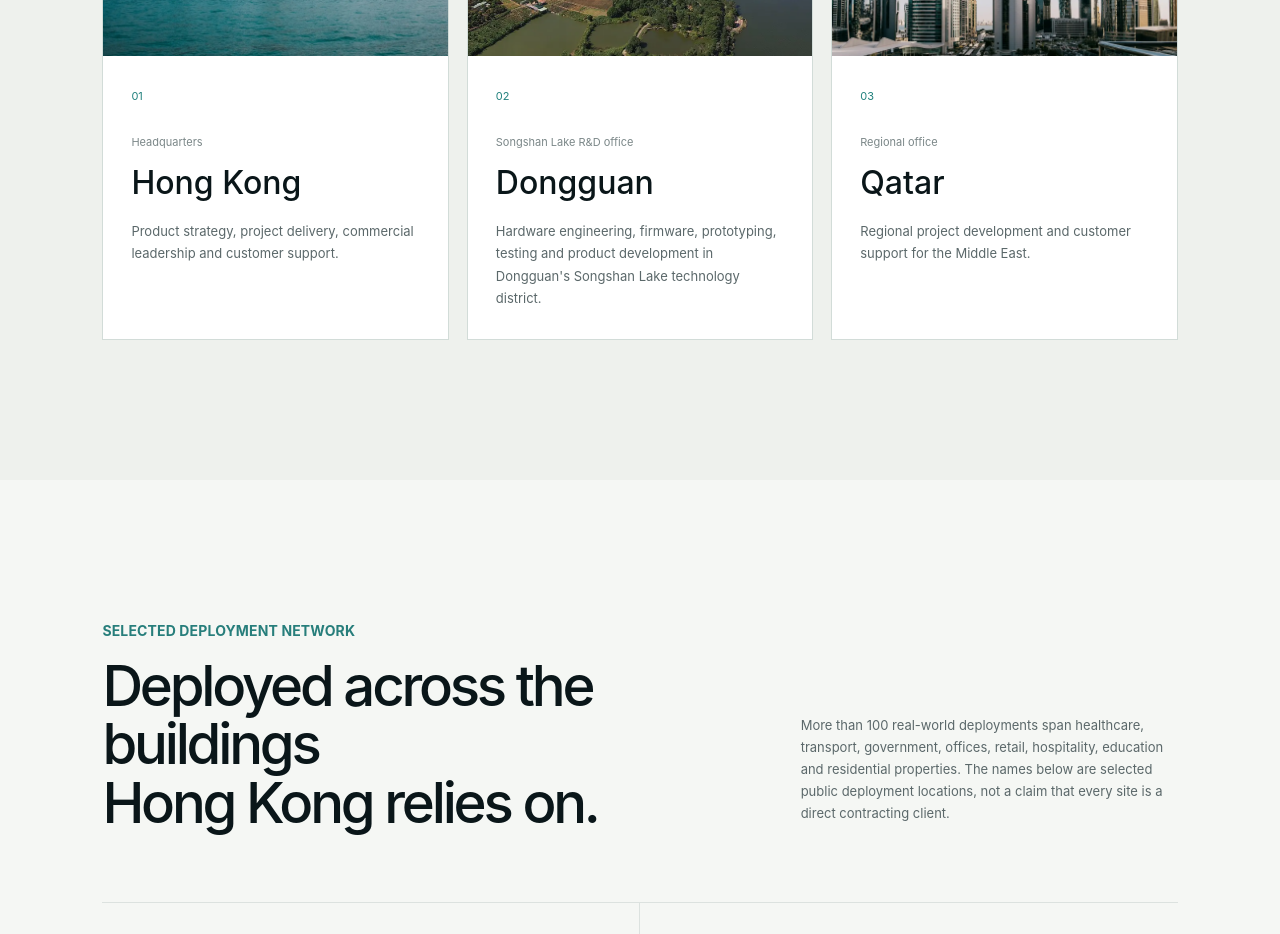
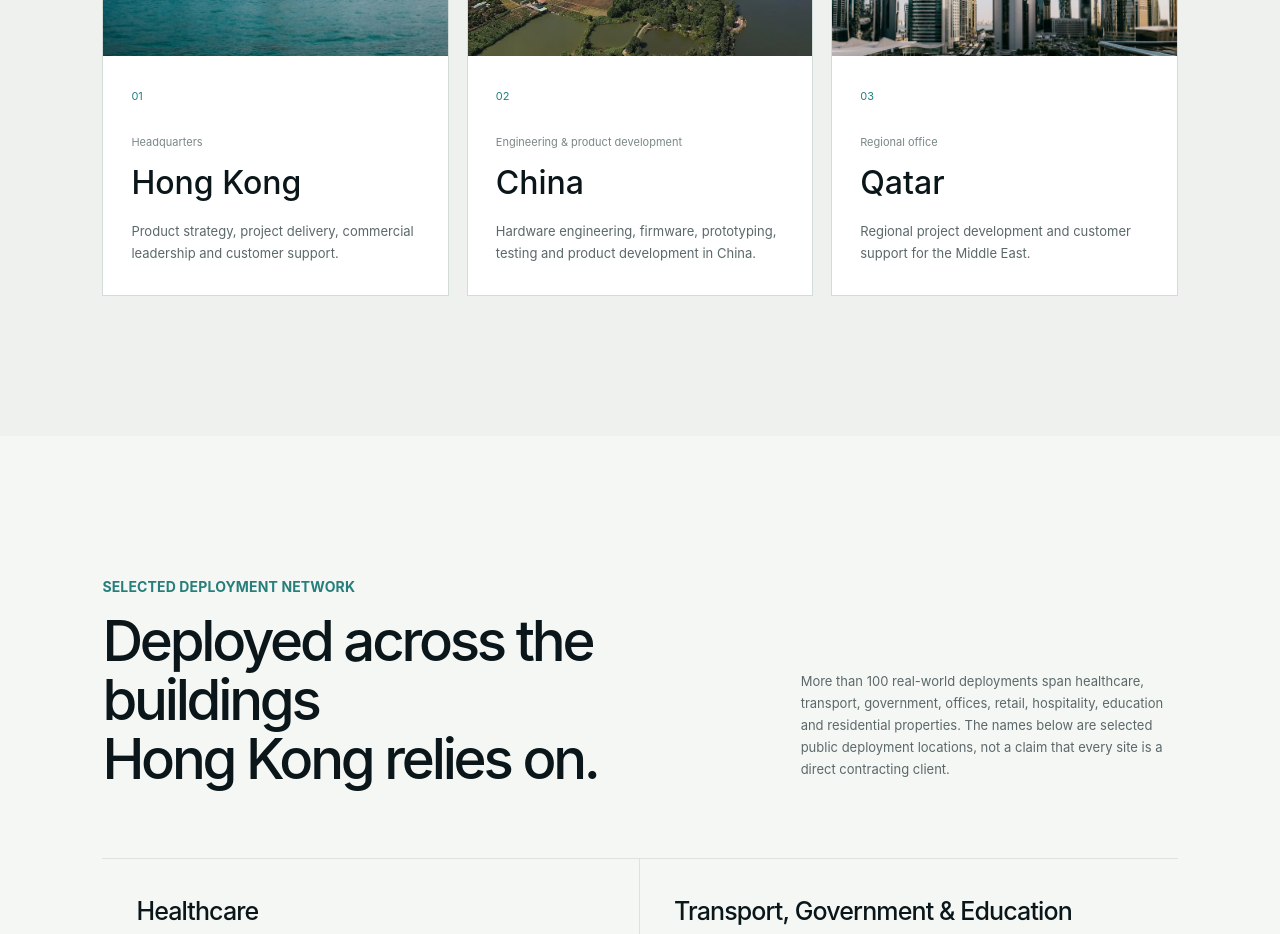
Before and after one commit to bluta-ai/bluta-astro, a Next.js app: page /company in a window 1280 px wide. Shown: the part 2080-3014 px from the top of the page. Built offline with nearby package versions, Linux system fonts and the light colour scheme.

Commit message:
Update company locations and contact CTA

```diff
--- a/app/company/page.tsx
+++ b/app/company/page.tsx
@@ -5,13 +5,13 @@ import { PageCta, SiteFooter, SiteHeader } from "../components/SiteChrome";
 
 export const metadata: Metadata = {
   title: "Company — Blutech Building AI and IoT",
-  description: "Blutech designs and delivers building AI and IoT hardware, software and integration from Hong Kong, with R&D in Dongguan and an office in Qatar.",
+  description: "Blutech designs and delivers building AI and IoT hardware, software and integration across Hong Kong, China and Qatar.",
   alternates: { canonical: "/company", languages: languageAlternates("/company") },
 };
 
 const offices = [
   { city: "Hong Kong", image: "/images/office-hong-kong.webp", role: ["Headquarters", "總部", "总部", "المقر الرئيسي"], body: ["Product strategy, project delivery, commercial leadership and customer support.", "產品策略、項目交付、商務領導與客戶支援。", "产品策略、项目交付、商务领导与客户支持。", "استراتيجية المنتجات وتنفيذ المشاريع والقيادة التجارية ودعم العملاء."] },
-  { city: "Dongguan", image: "/images/office-songshan-lake.webp", role: ["Songshan Lake R&D office", "松山湖研發辦公室", "松山湖研发办公室", "مكتب البحث والتطوير في بحيرة سونغشان"], body: ["Hardware engineering, firmware, prototyping, testing and product development in Dongguan's Songshan Lake technology district.", "於東莞松山湖科技園區進行硬件工程、韌體、原型製作、測試與產品開發。", "于东莞松山湖科技园区进行硬件工程、固件、原型制作、测试与产品开发。", "هندسة الأجهزة والبرمجيات الثابتة والنماذج الأولية والاختبار وتطوير المنتجات في منطقة بحيرة سونغشان التقنية في دونغقوان."] },
+  { city: "China", image: "/images/office-songshan-lake.webp", role: ["Engineering & product development", "工程與產品開發", "工程与产品开发", "الهندسة وتطوير المنتجات"], body: ["Hardware engineering, firmware, prototyping, testing and product development in China.", "在中國進行硬件工程、韌體、原型製作、測試與產品開發。", "在中国进行硬件工程、固件、原型制作、测试与产品开发。", "هندسة الأجهزة والبرمجيات الثابتة والنماذج الأولية والاختبار وتطوير المنتجات في الصين."] },
   { city: "Qatar", image: "/images/office-qatar.webp", role: ["Regional office", "區域辦公室", "区域办公室", "المكتب الإقليمي"], body: ["Regional project development and customer support for the Middle East.", "負責中東地區的項目發展與客戶支援。", "负责中东地区的项目发展与客户支持。", "تطوير المشاريع الإقليمية ودعم العملاء في الشرق الأوسط."] },
 ];
 
```
